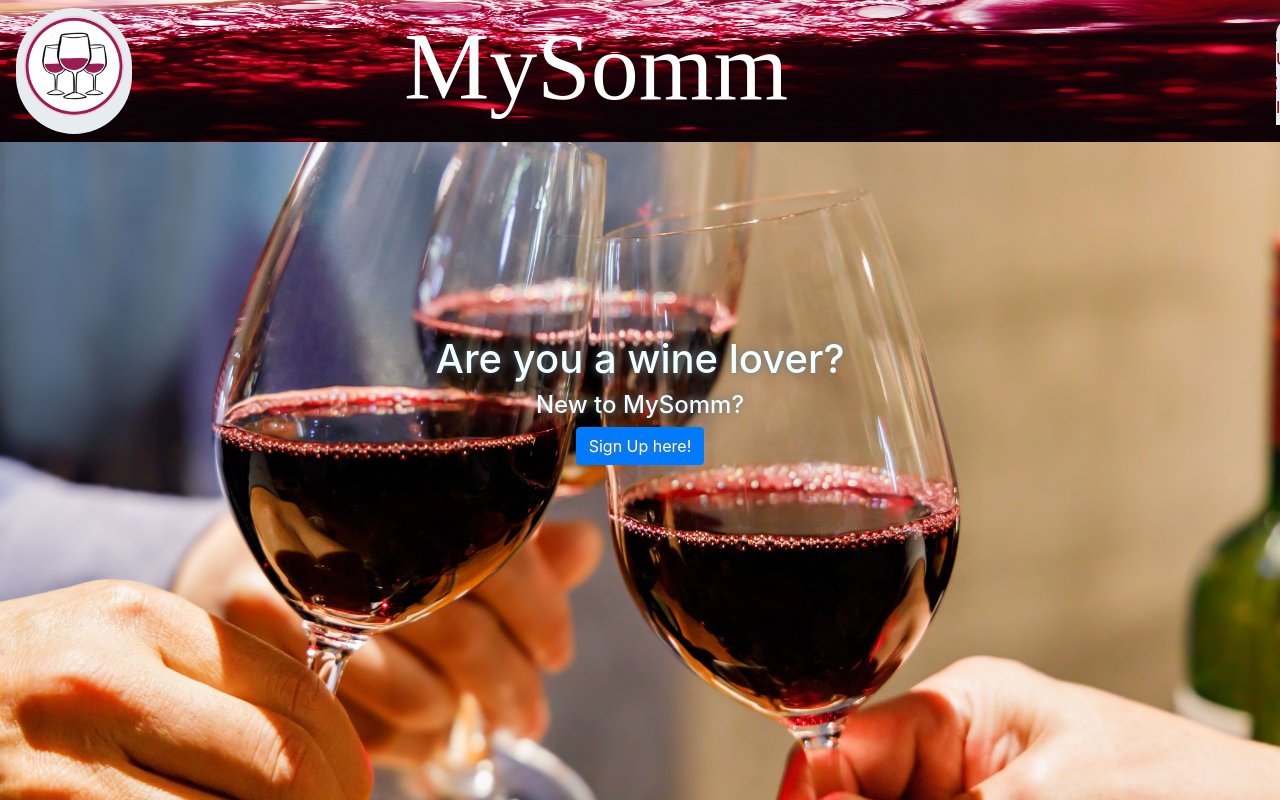
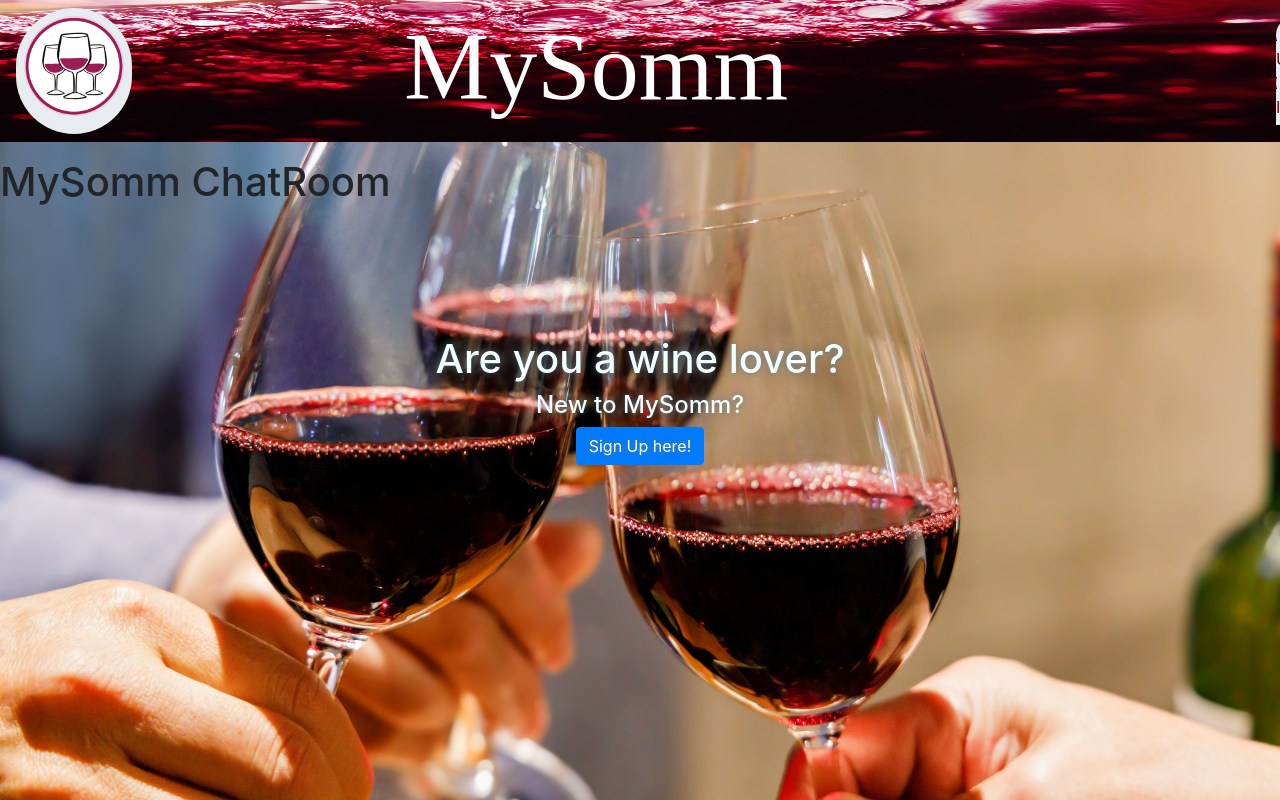
Before and after one commit to Djcarrillo6/MySomm_v1, a React app in the folder mysomm-client/: page / in a window 1280 px wide. Shown: the top 800 px of the page. Built offline with nearby package versions, Linux system fonts and the light colour scheme.

Commit message:
ChatRoom

```diff
--- /dev/null
+++ b/mysomm-client/src/components/ChatRoom.js
@@ -0,0 +1,14 @@
+import React from 'react';
+import { Router } from '@reach/router';
+
+const ChatRoom = (props) => {
+    return (
+        <div>
+            <h1 >
+                MySomm ChatRoom
+            </h1>
+        </div>
+    )
+};
+
+export default ChatRoom;
--- a/mysomm-client/src/containers/App.js
+++ b/mysomm-client/src/containers/App.js
@@ -4,6 +4,7 @@
 import { BrowserRouter as Router } from "react-router-dom";
 import Navbar from './Navbar';
 import Main from "./Main";
+import ChatRoom from '../components/ChatRoom';
 import { setAuthorizationToken, setCurrentUser } from "../store/actions/auth";
 import jwtDecode from "jwt-decode";
 
@@ -27,6 +28,7 @@
       <div className="onboarding" >
         <Navbar />
         <Main />
+        <ChatRoom path="/mysomm-chat" />
       </div>
     </Router>
   </Provider>
--- a/mysomm-client/src/containers/Navbar.js
+++ b/mysomm-client/src/containers/Navbar.js
@@ -42,6 +42,13 @@
                             </li>
                             <li>
                                 <Link
+                                    to="/mysomm-chat"
+                                >
+                                    Somm Chat
+                                </Link>
+                            </li>
+                            <li>
+                                <Link
                                     to={`/users/${this.props.currentUser.user.id}/messages/new`}
                                 >
                                     New Message
--- a/mysomm-client/src/index.css
+++ b/mysomm-client/src/index.css
@@ -83,7 +83,7 @@
   animation-duration: 2s;
 }
 
-/* Custom Animation Functions */
+/* Custom Animation Functions on landing page */
 
 @keyframes moveInLeft {
   0% {
```
